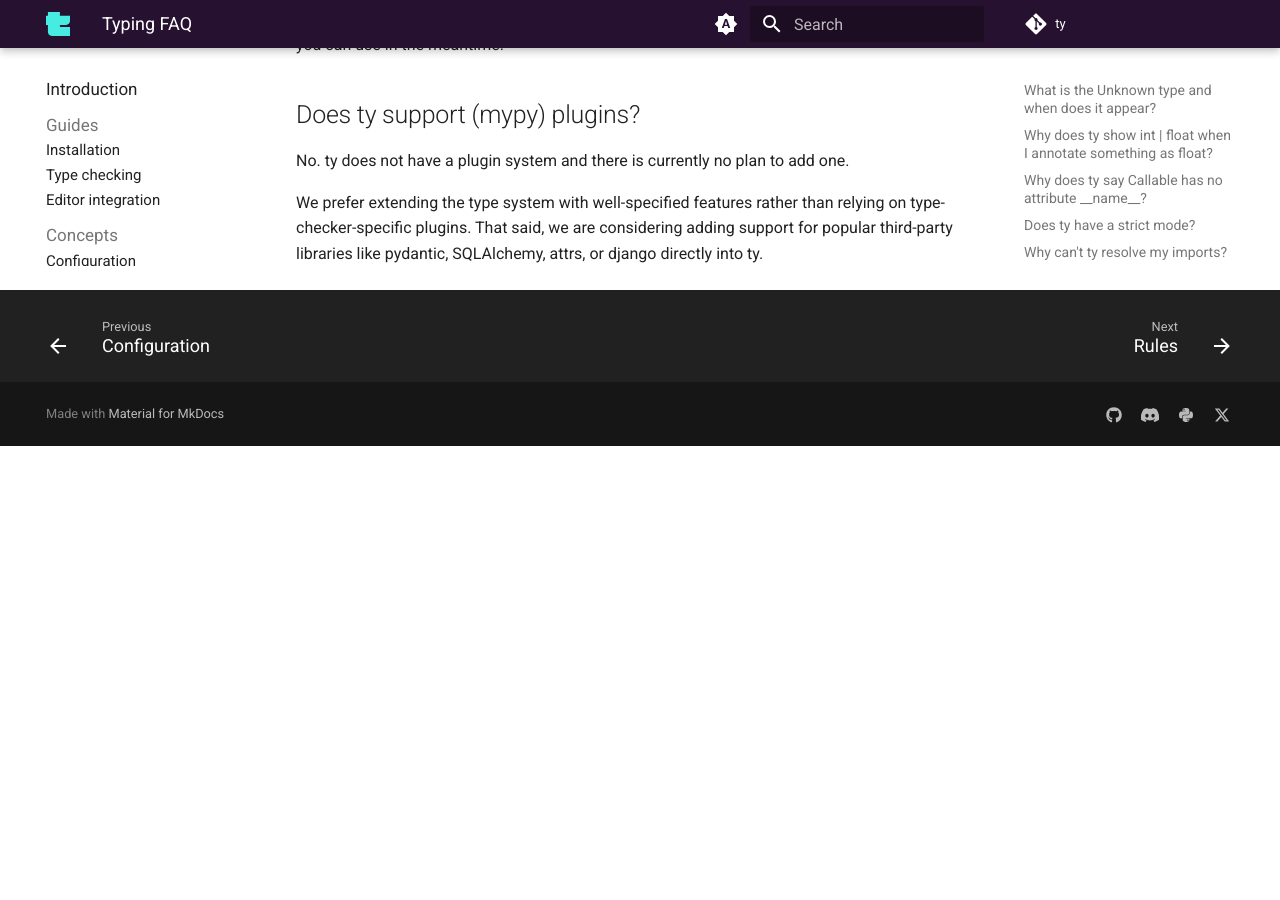
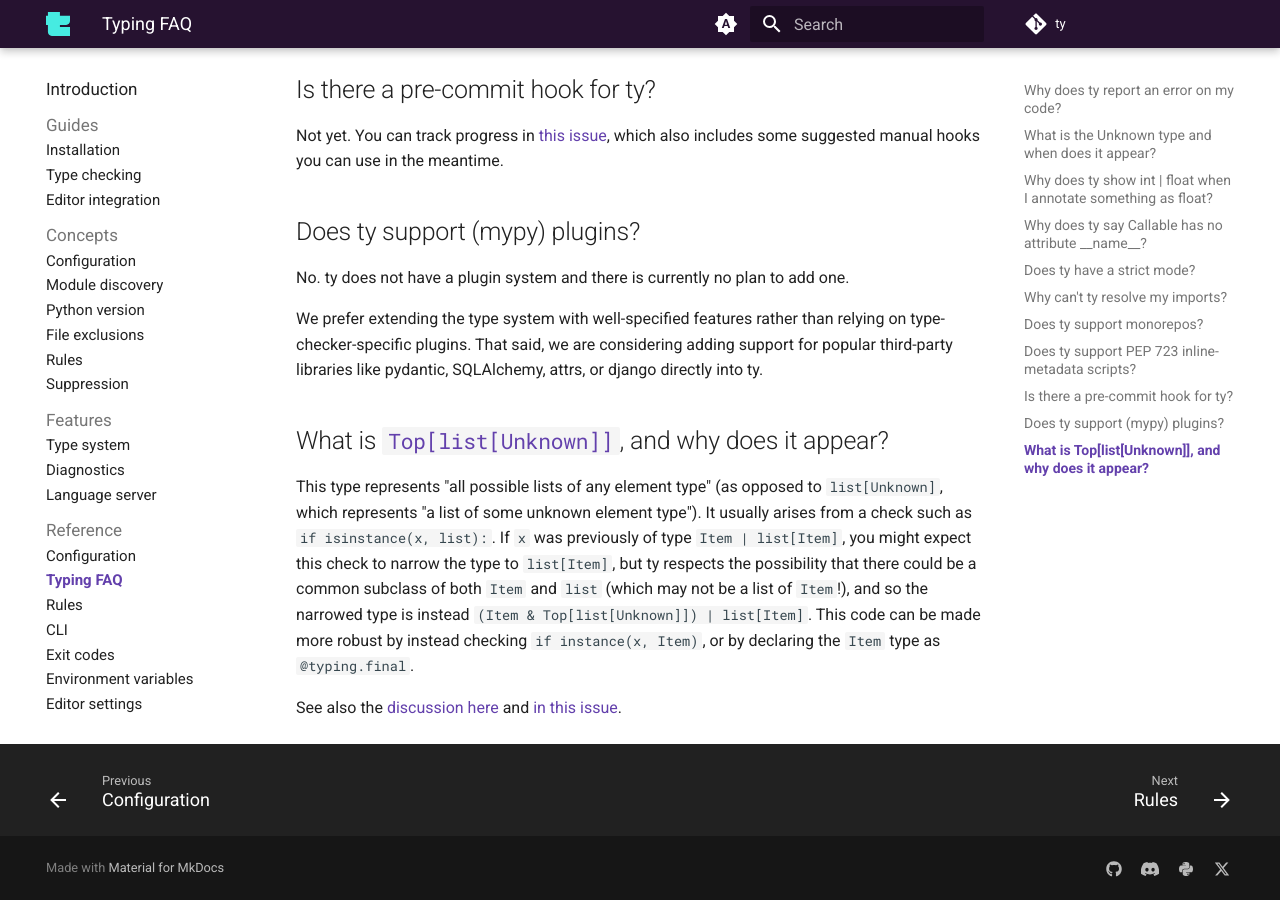
Before and after one commit to astral-sh/ty, an MkDocs documentation site: the page built from docs/reference/typing-faq.md, in a window 1280 px wide and 900 px high, scrolled down 4993 px. Built offline with MkDocs 1.6.1 and Material for MkDocs 9.7.7, drawn with Linux system fonts in a browser that asks for light colours; comment, search, counter and statistics services are not loaded; before the commit the page ends 5439 px from its top, so only the background shows below that; some of the changed text lies outside the part shown.

Commit message:
two new typing FAQ entries (#2126)
Add new FAQ entries about checking rule code docs, and `Top` types.

```diff
--- a/docs/reference/typing-faq.md
+++ b/docs/reference/typing-faq.md
@@ -1,6 +1,11 @@
 # Typing FAQ
 
 This page answers some commonly asked questions about ty and Python's type system.
+
+## Why does ty report an error on my code?
+
+Check the [documentation](https://docs.astral.sh/ty/reference/rules/) for the specific error code
+you are seeing; it may explain the problem.
 
 ## What is the `Unknown` type and when does it appear?
 
@@ -251,3 +256,17 @@
 We prefer extending the type system with well-specified features rather than relying on
 type-checker-specific plugins. That said, we are considering adding support for popular third-party
 libraries like pydantic, SQLAlchemy, attrs, or django directly into ty.
+
+## What is `Top[list[Unknown]]`, and why does it appear?
+
+This type represents "all possible lists of any element type" (as opposed to `list[Unknown]`, which
+represents "a list of some unknown element type"). It usually arises from a check such as
+`if isinstance(x, list):`. If `x` was previously of type `Item | list[Item]`, you might expect this
+check to narrow the type to `list[Item]`, but ty respects the possibility that there could be a
+common subclass of both `Item` and `list` (which may not be a list of `Item`!), and so the narrowed
+type is instead `(Item & Top[list[Unknown]]) | list[Item]`. This code can be made more robust by
+instead checking `if instance(x, Item)`, or by declaring the `Item` type as `@typing.final`.
+
+See also the [discussion
+here](https://docs.astral.sh/ty/features/type-system/#top-and-bottom-materializations) and [in this
+issue](https://github.com/astral-sh/ty/issues/1578).
```
